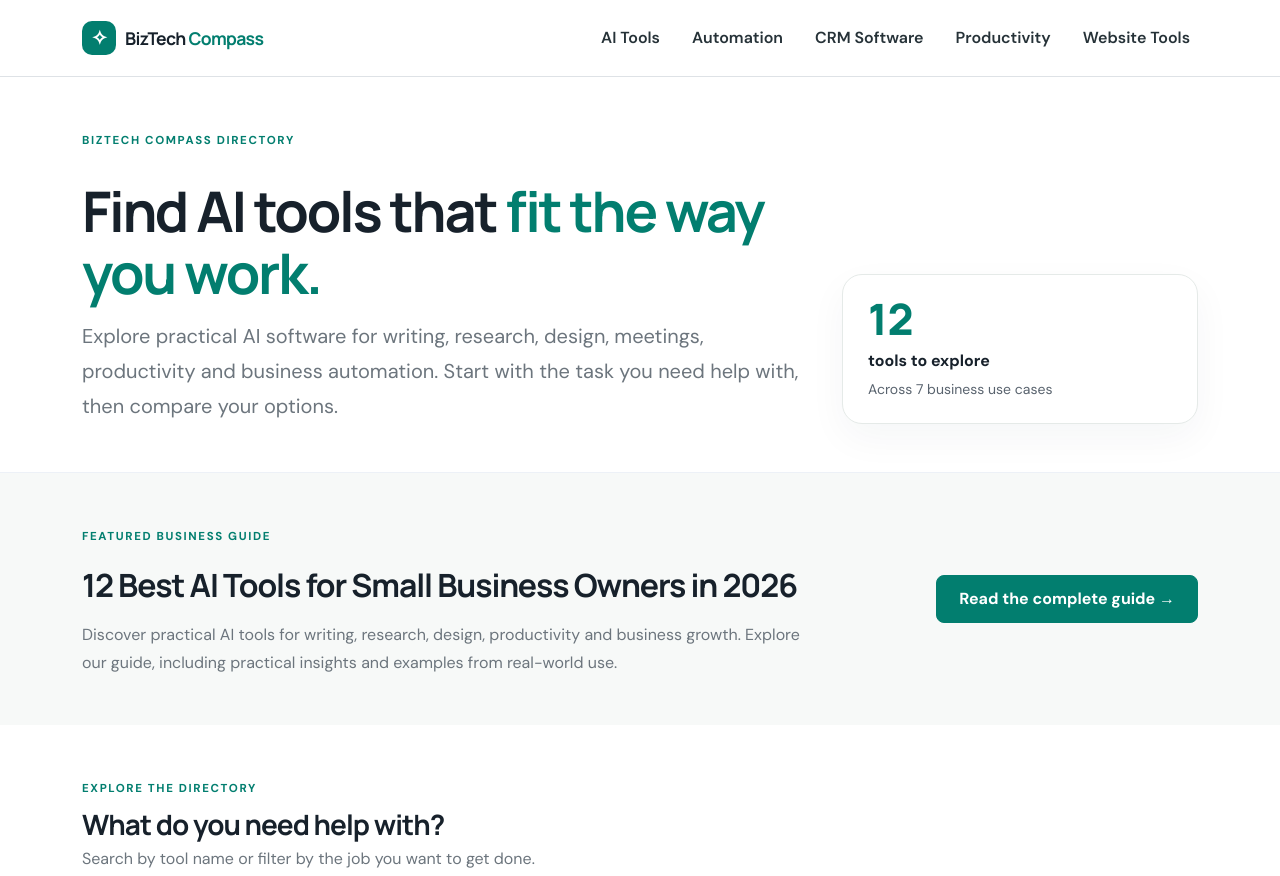
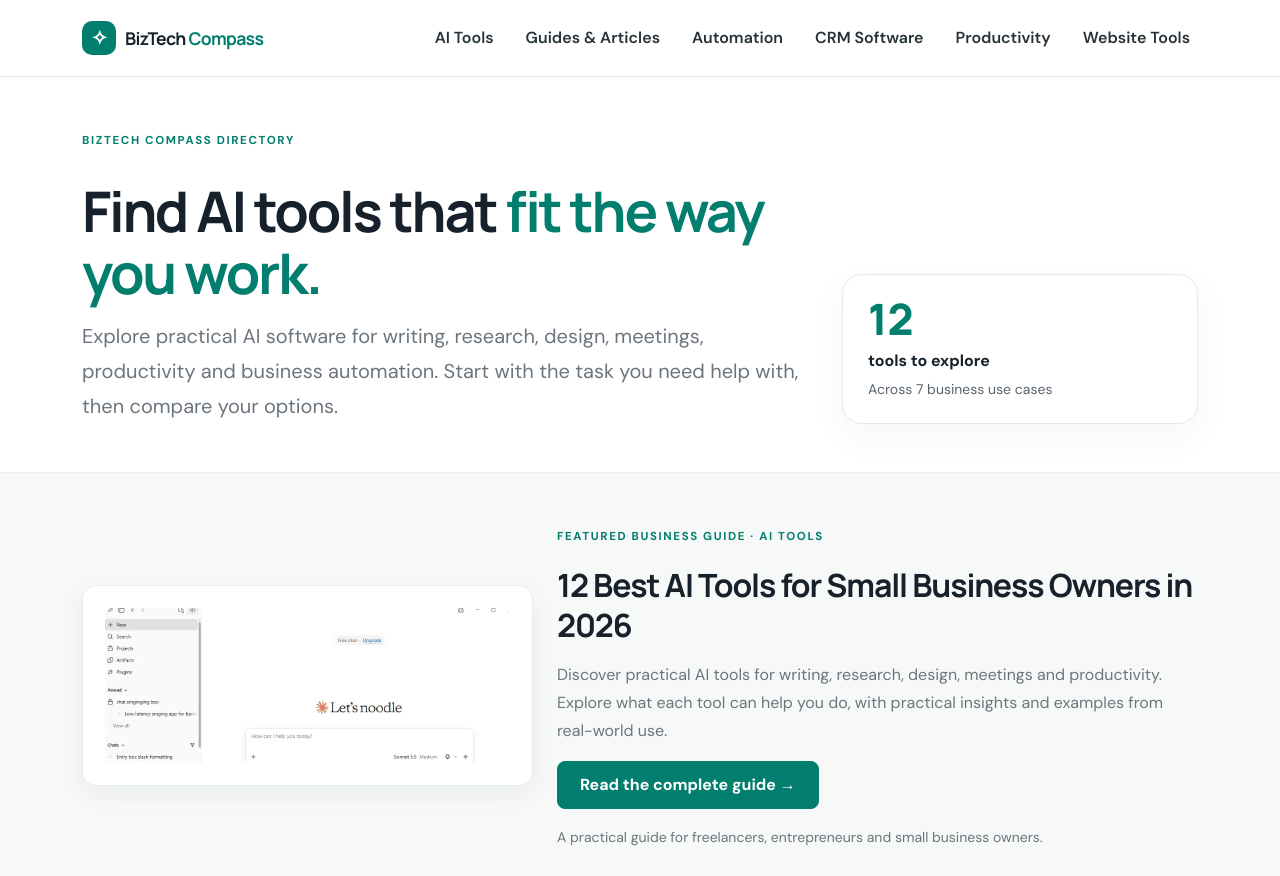
Before and after one commit to Victordavic/the-ai-business-guide, a plain HTML site: page ai-tools.html in a window 1280 px wide. Shown: the top 876 px of the page. Drawn offline with nearby package versions, Linux system fonts and the light colour scheme.

Commit message:
Update ai-tools.html

```diff
--- a/ai-tools.html
+++ b/ai-tools.html
@@ -21,6 +21,7 @@
     <button class="navbar-toggler" type="button" data-bs-toggle="collapse" data-bs-target="#nav" aria-controls="nav" aria-expanded="false" aria-label="Toggle navigation"><span class="navbar-toggler-icon"></span></button>
     <div class="collapse navbar-collapse" id="nav"><ul class="navbar-nav ms-auto align-items-lg-center gap-lg-3">
       <li class="nav-item"><a class="nav-link active" aria-current="page" href="ai-tools.html">AI Tools</a></li>
+      <li class="nav-item"><a class="nav-link" href="best-ai-tools-small-business.html">Guides &amp; Articles</a></li>
       <li class="nav-item"><a class="nav-link" href="automation.html">Automation</a></li>
       <li class="nav-item"><a class="nav-link" href="crm.html">CRM Software</a></li>
       <li class="nav-item"><a class="nav-link" href="productivity.html">Productivity</a></li>
@@ -45,37 +46,42 @@
 <!-- FEATURED ARTICLE -->
 <section class="py-5" style="background:#F7F9F8;">
   <div class="container">
-
     <div class="row align-items-center g-4">
 
-            <div class="col-lg-8">
+      <div class="col-lg-5">
+        <div style="background:#FFFFFF; border:1px solid #E8ECEB; border-radius:14px; padding:22px; box-shadow:0 8px 24px rgba(23,33,43,0.06);">
+          <img
+            src="assets/images/claude-interface.webp"
+            alt="Claude AI assistant interface featured in the guide to AI tools for small businesses"
+            loading="lazy"
+            width="1400"
+            height="466"
+            class="img-fluid w-100"
+            style="display:block; height:auto; border-radius:8px;">
+        </div>
+      </div>
 
-                <span class="eyebrow">FEATURED BUSINESS GUIDE</span>
+      <div class="col-lg-7">
+        <span class="eyebrow">FEATURED BUSINESS GUIDE · AI TOOLS</span>
 
         <h2 class="fw-bold mt-3">
           12 Best AI Tools for Small Business Owners in 2026
         </h2>
 
-                <p class="text-secondary mt-3 mb-0">
-                    Discover practical AI tools for writing, research,
-                    design, productivity and business growth. Explore
-                    our guide, including practical insights and examples
-                    from real-world use.
+        <p class="text-secondary mt-3">
+          Discover practical AI tools for writing, research, design, meetings and productivity. Explore what each tool can help you do, with practical insights and examples from real-world use.
         </p>
 
-            </div>
-
-            <div class="col-lg-4 text-lg-end">
-
-                <a href="best-ai-tools-small-business.html"
-                   class="btn btn-primary">
+        <a href="best-ai-tools-small-business.html" class="btn btn-primary">
           Read the complete guide →
         </a>
 
+        <p class="small text-secondary mt-3 mb-0">
+          A practical guide for freelancers, entrepreneurs and small business owners.
+        </p>
       </div>
 
     </div>
-
   </div>
 </section>
 <!-- END FEATURED ARTICLE -->
```
Lines whose indentation alone changed are shown as unchanged.
